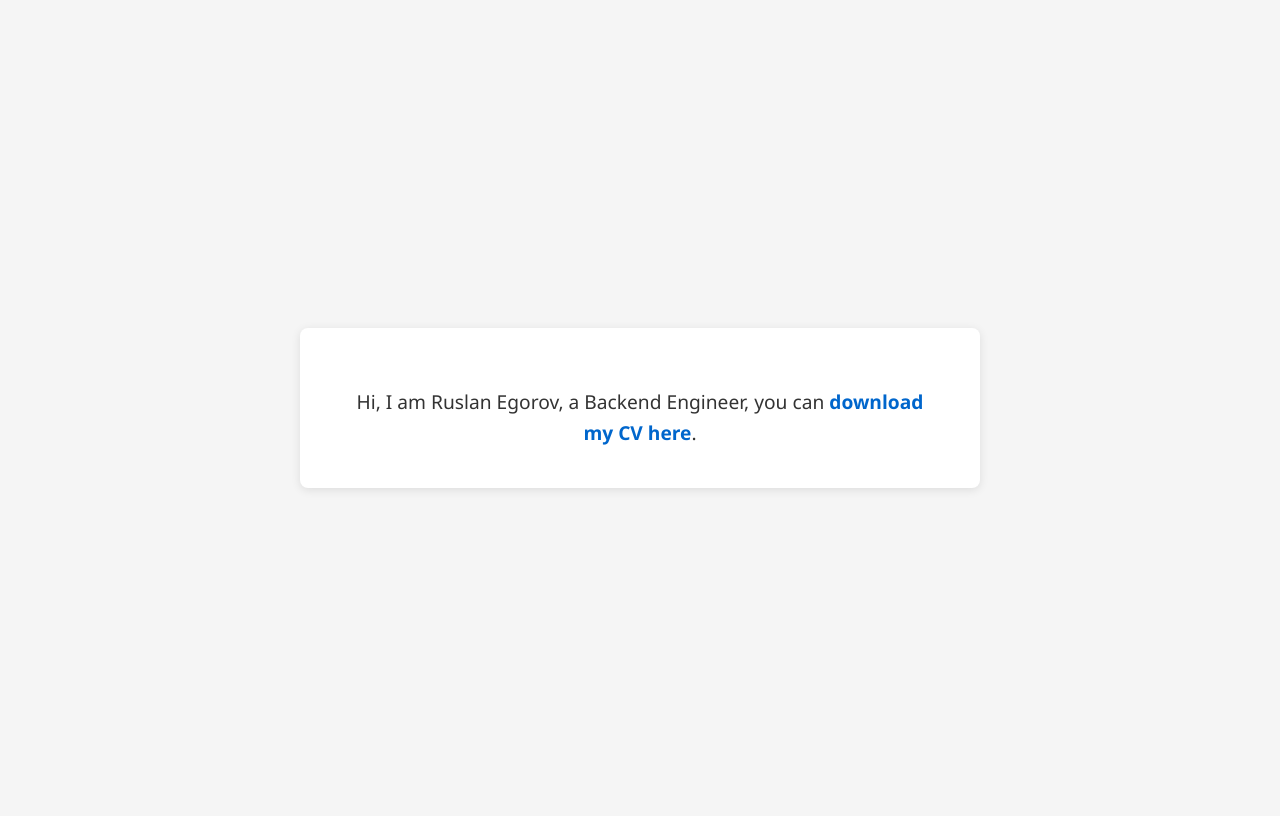
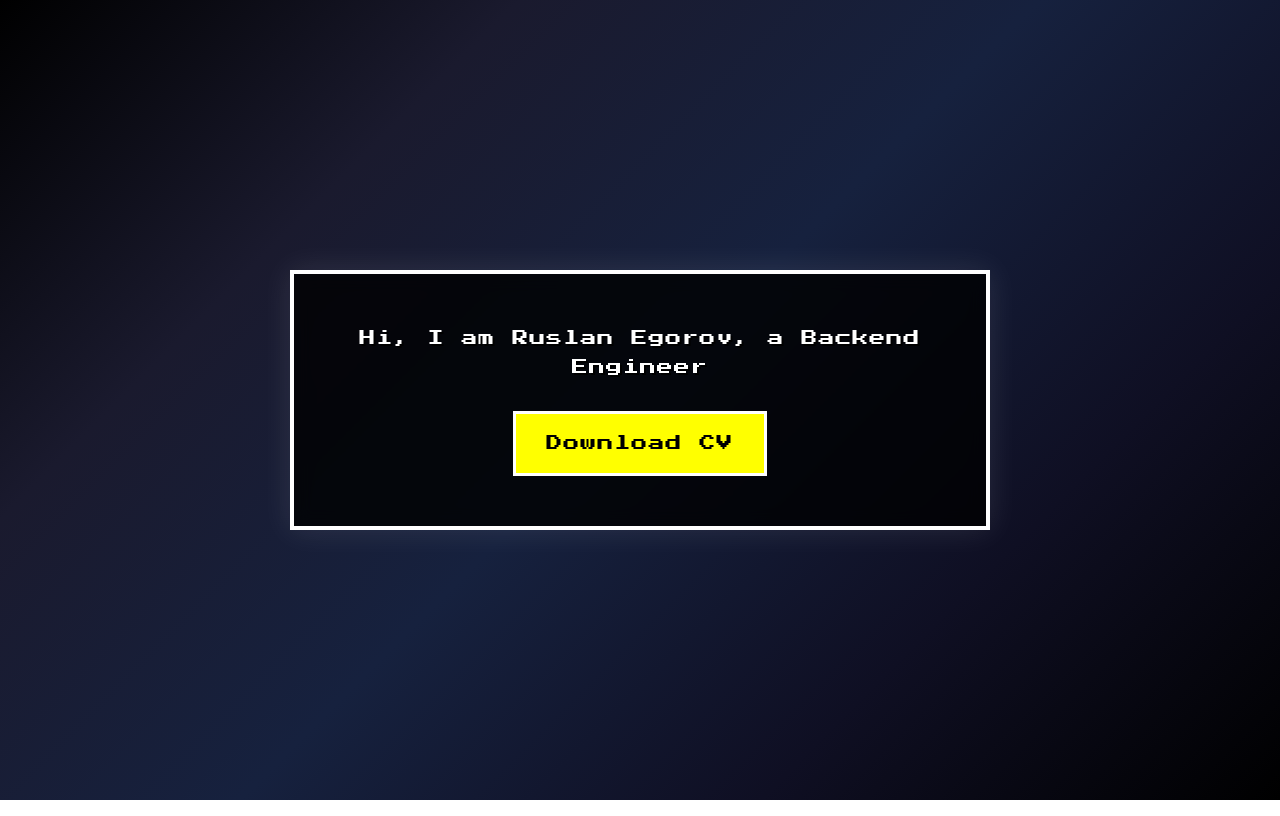
Before and after one commit to r-egorov/r-egorov.github.io, a plain HTML site: page index.html in a window 1280 px wide. Drawn offline with Linux system fonts and the light colour scheme.

Commit message:
feat: restyle the page

```diff
--- a/index.html
+++ b/index.html
@@ -9,9 +9,9 @@
 <body>
     <div class="container">
         <p class="intro-text">
-            Hi, I am Ruslan Egorov, a Backend Engineer, you can
-            <a href="resume/resume.pdf" download="Ruslan_Egorov_CV.pdf" class="download-link">download my CV here</a>.
+            Hi, I am Ruslan Egorov, a Backend Engineer
         </p>
+        <a href="resume/resume.pdf" download="resume/resume.pdf" class="download-button">Download CV</a>
     </div>
 </body>
 </html>
--- a/styles.css
+++ b/styles.css
@@ -1,44 +1,62 @@
-{
+@import url('https://fonts.googleapis.com/css2?family=Press+Start+2P&display=swap');
+
+* {
     margin: 0;
     padding: 0;
     box-sizing: border-box;
 }
 
 body {
-    font-family: 'Segoe UI', Tahoma, Geneva, Verdana, sans-serif;
-    background-color: #f5f5f5;
-    color: #333;
-    line-height: 1.6;
+    font-family: 'Press Start 2P', monospace;
+    background: linear-gradient(135deg, #000000 0%, #1a1a2e 25%, #16213e  50%, #0f0f23 75%, #000000 100%);
+    color: #ffffff;
+    line-height: 1.8;
     height: 100vh;
     display: flex;
     align-items: center;
     justify-content: center;
+    image-rendering: pixelated;
+    image-rendering: -moz-crisp-edges;
+    image-rendering: crisp-edges;
 }
 
 .container {
-    max-width: 600px;
-    padding: 40px;
-    background-color: white;
-    border-radius: 8px;
-    box-shadow: 0 2px 10px rgba(0, 0, 0, 0.1);
+    max-width: 700px;
+    padding: 50px;
+    background: rgba(0, 0, 0, 0.8);
+    border: 4px solid #ffffff;
+    border-radius: 0;
+    box-shadow: 0 0 30px rgba(255, 255, 255, 0.1);
     text-align: center;
+    backdrop-filter: blur(10px);
 }
 
 .intro-text {
-    font-size: 1.2em;
-    margin-bottom: 0;
+    font-size: 16px;
+    margin-bottom: 30px;
+    text-shadow: 2px 2px 0px #000000;
+    letter-spacing: 1px;
 }
 
-.download-link {
-    color: #0066cc;
+.download-button {
+    display: inline-block;
+    color: #000000;
+    background-color: #ffff00;
     text-decoration: none;
-    font-weight: 600;
-    transition: color 0.3s ease;
+    font-weight: normal;
+    padding: 15px 30px;
+    border: 3px solid #ffffff;
+    text-shadow: none;
+    transition: all 0.2s ease;
+    letter-spacing: 1px;
 }
 
-.download-link:hover {
-    color: #004499;
-    text-decoration: underline;
+.download-button:hover {
+    color: #ffff00;
+    background-color: #000000;
+    border-color: #ffff00;
+    box-shadow: 0 0 15px #ffff00;
+    text-decoration: none;
 }
 
 /* Responsive design */
@@ -46,9 +64,17 @@ body {
     .container {
         margin: 20px;
         padding: 30px 20px;
+        border-width: 3px;
     }
 
     .intro-text {
-        font-size: 1.1em;
+        font-size: 14px;
+        line-height: 1.6;
+    }
+
+    .download-button {
+        font-size: 14px;
+        padding: 12px 25px;
+        border-width: 2px;
     }
 }
```
